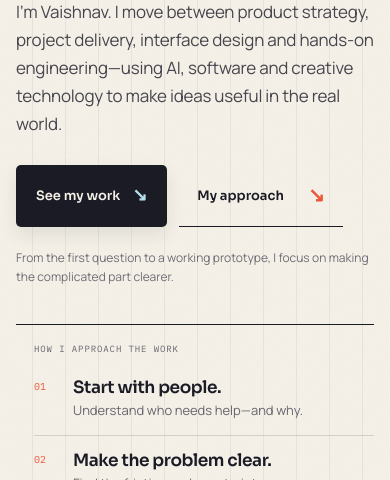
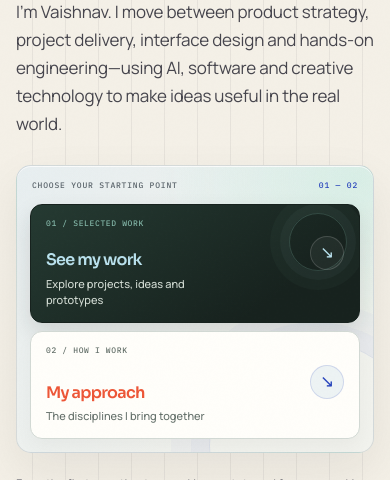
Before and after one commit to aigroupchathq/vaishnavdeshmukh-portfolio, a plain HTML site: page index.html in a window 390 px wide. Shown: the part 364-844 px from the top of the page. Drawn offline with Linux system fonts and the light colour scheme.

Commit message:
Make the portfolio entry board more immersive
Turn the two hero links into a responsive starting-point board with clearer paths, richer visual hierarchy, and focused interaction states.

Co-authored-by: Copilot <223556219+Copilot@users.noreply.github.com>

```diff
--- a/index.html
+++ b/index.html
@@ -13,7 +13,7 @@
     <link href="https://fonts.googleapis.com/css2?family=IBM+Plex+Mono:wght@400;500;600&family=Manrope:wght@400;500;600;700;800&family=Sora:wght@400;500;600;700&display=swap" rel="stylesheet" />
     <link rel="stylesheet" href="styles.css" />
     <link rel="stylesheet" href="projects.css" />
-    <link rel="stylesheet" href="portfolio-refresh.css?v=9ef15fe" />
+    <link rel="stylesheet" href="portfolio-refresh.css?v=hero-board-20260929" />
   </head>
   <body>
     <div class="grain" aria-hidden="true"></div>
@@ -35,10 +35,21 @@
           <p class="eyebrow"><span class="pulse"></span> Independent product builder <span class="eyebrow-location">Greater London, UK</span></p>
           <h1>People first.<br /><em>Useful by design.</em></h1>
           <p class="lede">I’m Vaishnav. I move between product strategy, project delivery, interface design and hands-on engineering—using AI, software and creative technology to make ideas useful in the real world.</p>
-          <div class="hero-actions">
-            <a class="button button-primary" href="#work">See my work <span aria-hidden="true">↘</span></a>
-            <a class="button button-quiet" href="#capabilities">My approach <span aria-hidden="true">↘</span></a>
-          </div>
+          <nav class="hero-actions" aria-label="Explore the portfolio">
+            <div class="hero-actions-heading"><span>CHOOSE YOUR STARTING POINT</span><span aria-hidden="true">01 — 02</span></div>
+            <a class="button button-primary" href="#work">
+              <span class="action-index" aria-hidden="true">01 / SELECTED WORK</span>
+              <span class="action-title">See my work</span>
+              <span class="action-detail" aria-hidden="true">Explore projects, ideas and prototypes</span>
+              <span class="action-arrow" aria-hidden="true">↘</span>
+            </a>
+            <a class="button button-quiet" href="#capabilities">
+              <span class="action-index" aria-hidden="true">02 / HOW I WORK</span>
+              <span class="action-title">My approach</span>
+              <span class="action-detail" aria-hidden="true">The disciplines I bring together</span>
+              <span class="action-arrow" aria-hidden="true">↘</span>
+            </a>
+          </nav>
           <p class="hero-reassurance">From the first question to a working prototype, I focus on making the complicated part clearer.</p>
         </div>
         <div class="hero-aside">
--- a/portfolio-refresh.css
+++ b/portfolio-refresh.css
@@ -2541,3 +2541,220 @@ h6,
   font-family: var(--font-display);
   font-weight: 500;
 }
+
+.hero-actions {
+  position: relative;
+  isolation: isolate;
+  display: grid;
+  grid-template-columns: repeat(2, minmax(0, 1fr));
+  gap: 10px;
+  max-width: 680px;
+  padding: 17px;
+  overflow: hidden;
+  border: 1px solid #263c5522;
+  border-radius: 18px;
+  background:
+    radial-gradient(ellipse at 95% 5%, #a7e8d54f, transparent 42%),
+    linear-gradient(135deg, #e7eef0, #f1f2ed 75%);
+  box-shadow: 0 18px 48px #17221e12, inset 0 1px #ffffffc2;
+}
+
+.hero-actions::after {
+  position: absolute;
+  z-index: -1;
+  right: -48px;
+  bottom: -100px;
+  width: 210px;
+  aspect-ratio: 1;
+  border: 1px solid #2844bc1b;
+  border-radius: 50%;
+  box-shadow: 0 0 0 18px #2844bc08, 0 0 0 38px #2844bc06;
+  content: "";
+  pointer-events: none;
+}
+
+.hero-actions-heading {
+  display: flex;
+  grid-column: 1 / -1;
+  align-items: center;
+  justify-content: space-between;
+  gap: 16px;
+  padding: 0 2px 4px;
+  color: #59636a;
+  font: 500 9px/1.4 var(--font-mono);
+  letter-spacing: .1em;
+}
+
+.hero-actions-heading span:last-child {
+  color: #2844bc;
+  font-variant-numeric: tabular-nums;
+}
+
+.hero-actions .button {
+  position: relative;
+  display: grid;
+  grid-template-columns: minmax(0, 1fr) auto;
+  grid-template-rows: auto 1fr auto;
+  align-items: center;
+  justify-items: start;
+  gap: 6px 12px;
+  min-width: 0;
+  min-height: 132px;
+  padding: 16px 17px;
+  overflow: hidden;
+  border: 1px solid transparent;
+  border-radius: 12px;
+  cursor: pointer;
+  text-align: left;
+  text-decoration: none;
+  transition:
+    transform .22s ease,
+    border-color .22s ease,
+    background-color .22s ease,
+    box-shadow .22s ease;
+}
+
+.hero-actions .button-primary {
+  border-color: #17221e;
+  background: linear-gradient(145deg, #253a32, #17221e 76%);
+  box-shadow: 0 10px 22px #17221e21;
+}
+
+.hero-actions .button-primary::before {
+  position: absolute;
+  top: 14px;
+  right: 16px;
+  width: 56px;
+  aspect-ratio: 1;
+  border: 1px solid #a7e8d52e;
+  border-radius: 50%;
+  box-shadow: 0 0 0 9px #a7e8d50a, 0 0 0 19px #a7e8d507;
+  content: "";
+  pointer-events: none;
+}
+
+.hero-actions .action-index {
+  grid-column: 1 / -1;
+  color: #64706a;
+  font: 500 8px/1.4 var(--font-mono);
+  letter-spacing: .08em;
+}
+
+.hero-actions .button-primary .action-index {
+  color: #a7e8d5b8;
+}
+
+.hero-actions .action-title {
+  align-self: end;
+  font: 600 clamp(16px, 1.35vw, 19px)/1.2 var(--font-display);
+  letter-spacing: -.045em;
+}
+
+.hero-actions .action-detail {
+  grid-column: 1 / -1;
+  max-width: 27ch;
+  color: #64706a;
+  font: 500 11px/1.5 var(--font-body);
+}
+
+.hero-actions .button-primary .action-detail {
+  color: #d4ddd5;
+}
+
+.hero-actions .action-arrow {
+  display: grid;
+  grid-column: 2;
+  grid-row: 2;
+  width: 34px;
+  aspect-ratio: 1;
+  place-items: center;
+  border: 1px solid #ffffff27;
+  border-radius: 50%;
+  background: #ffffff0d;
+  color: var(--aqua);
+  font: 17px/1 var(--font-display);
+  transition: transform .22s ease, background-color .22s ease;
+}
+
+.hero-actions .button-quiet {
+  border-color: #d2d9d4;
+  background: #fffefa;
+  box-shadow: 0 8px 18px #17221e09;
+  color: var(--ink);
+}
+
+.hero-actions .button-quiet .action-arrow {
+  border-color: #2844bc28;
+  background: #dce7ed80;
+  color: #2844bc;
+}
+
+.hero-actions .button:hover {
+  transform: translateY(-3px);
+}
+
+.hero-actions .button-primary:hover {
+  border-color: #628d79;
+  background: linear-gradient(145deg, #304a3f, #1d2c26 76%);
+  box-shadow: 0 16px 28px #17221e2b;
+}
+
+.hero-actions .button-quiet:hover {
+  border-color: #829bbb;
+  background: #fff;
+  box-shadow: 0 14px 28px #2844bc12;
+  color: var(--ink);
+}
+
+.hero-actions .button-quiet:hover .action-index {
+  color: #a45139;
+}
+
+.hero-actions .button-quiet:hover .action-title {
+  color: #2844bc;
+}
+
+.hero-actions .button-quiet:hover .action-detail {
+  color: #59636a;
+}
+
+.hero-actions .button:hover .action-arrow {
+  transform: translate(2px, 2px);
+}
+
+.hero-actions .button-primary:focus-visible,
+.hero-actions .button-quiet:focus-visible {
+  outline: 3px solid #2844bc;
+  outline-offset: 3px;
+}
+
+@media (max-width: 560px) {
+  .hero-actions {
+    grid-template-columns: minmax(0, 1fr);
+    gap: 8px;
+    padding: 13px;
+    border-radius: 15px;
+  }
+
+  .hero-actions-heading {
+    padding: 1px 2px 5px;
+    font-size: 8px;
+  }
+
+  .hero-actions .button {
+    min-height: 108px;
+    padding: 13px 15px;
+  }
+
+  .hero-actions .button-primary::before {
+    top: 8px;
+    right: 12px;
+  }
+}
+
+@media (prefers-reduced-motion: reduce) {
+  .hero-actions .button,
+  .hero-actions .action-arrow {
+    transition: none;
+  }
+}
```
